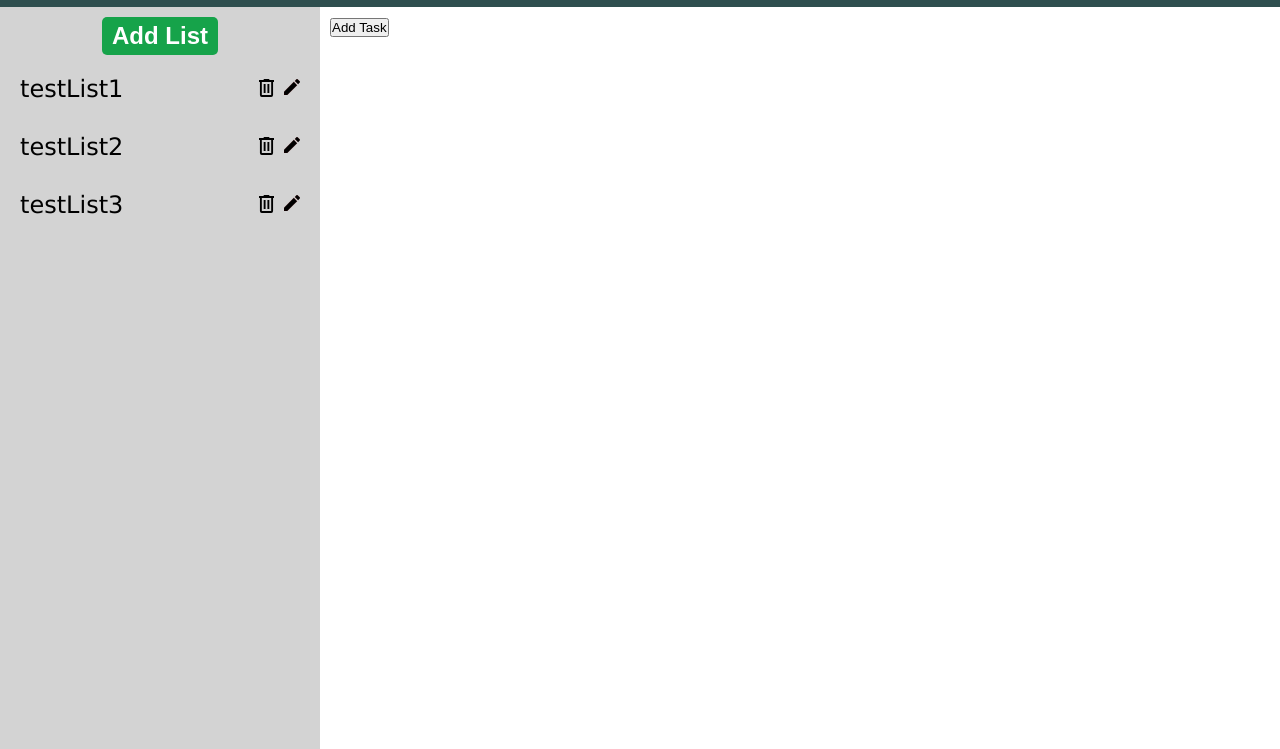
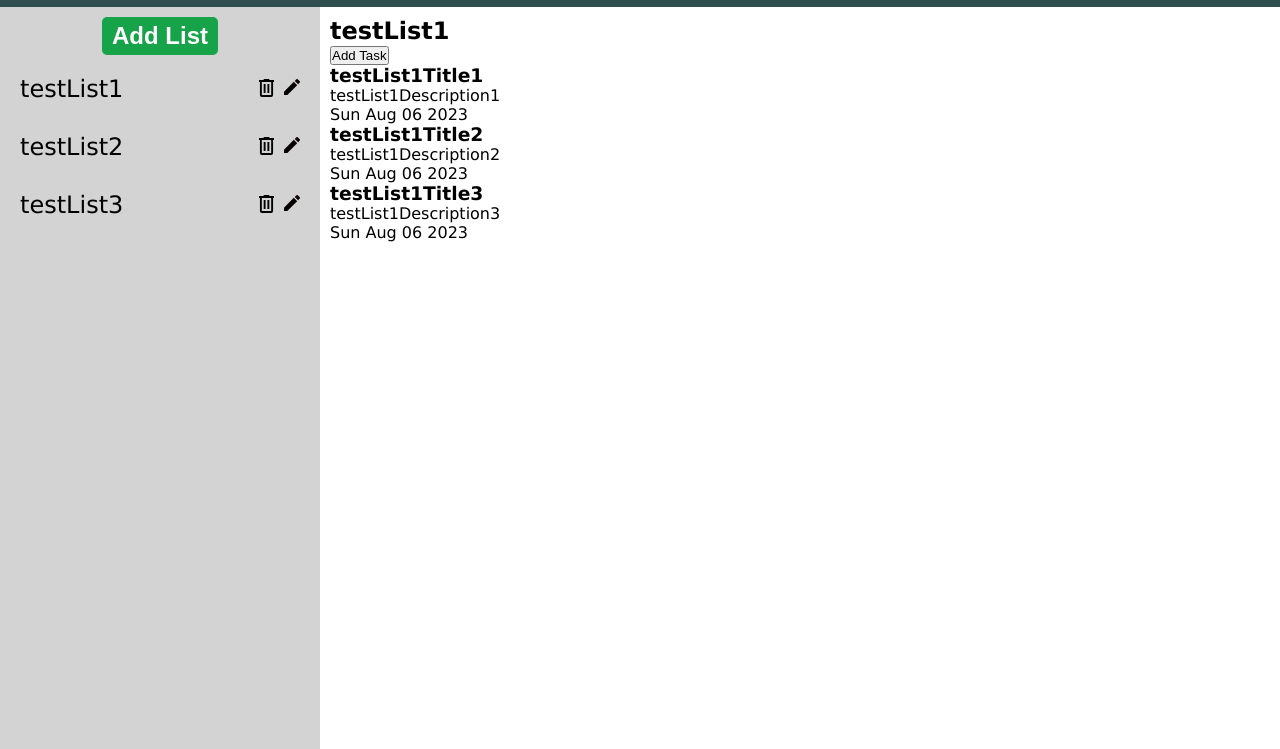
Before and after one commit to VMadhuranga/todo-list, a website built with webpack: page dist/index.html in a window 1280 px wide. Both pictures are taken after a click on the element "testList1". Shown: the part 51-800 px from the top of the page. Built offline with nearby package versions, Linux system fonts and the light colour scheme.

Commit message:
Create task content
Create task-content.js

Update task-content.js
- Create function TaskContent
  - This function will take todoList, listTask its argument
- Add click event listener to listTask
  - This will update taskContainer with relevant list name and
    it's tasks
- Create function renderTaskContainer
  - This function will get all the tasks in list return that task

Update list-content.js
- Import function TaskContent

```diff
--- a/src/index.js
+++ b/src/index.js
@@ -8,17 +8,17 @@ todoList.createList("testList1");
 todoList.createList("testList2");
 todoList.createList("testList3");
 
-todoList.createListTask("testList1", "testTitle1", "testDescription1");
-todoList.createListTask("testList1", "testTitle2", "testDescription2");
-todoList.createListTask("testList1", "testTitle3", "testDescription3");
+todoList.createListTask("testList1", "testList1Title1", "testList1Description1");
+todoList.createListTask("testList1", "testList1Title2", "testList1Description2");
+todoList.createListTask("testList1", "testList1Title3", "testList1Description3");
 
-todoList.createListTask("testList2", "testTitle1", "testDescription1");
-todoList.createListTask("testList2", "testTitle2", "testDescription2");
-todoList.createListTask("testList2", "testTitle3", "testDescription3");
+todoList.createListTask("testList2", "testList2Title1", "testList2Description1");
+todoList.createListTask("testList2", "testList2Title2", "testList2Description2");
+todoList.createListTask("testList2", "testList2Title3", "testList2Description3");
 
-todoList.createListTask("testList3", "testTitle1", "testDescription1");
-todoList.createListTask("testList3", "testTitle2", "testDescription2");
-todoList.createListTask("testList3", "testTitle3", "testDescription3");
+todoList.createListTask("testList3", "testList3Title1", "testList3Description1");
+todoList.createListTask("testList3", "testList3Title2", "testList3Description2");
+todoList.createListTask("testList3", "testList3Title3", "testList3Description3");
 
 // task.getListTask("testList2", "testTitle1").updateTask("updatedTestTitle1", "updatedTestDescription1");
 // task.deleteListTask("testList2", "testTitle2");
--- a/src/task-content.js
+++ b/src/task-content.js
@@ -1,6 +1,37 @@
 export function TaskContent(todoList, listItem) {
+    const taskContainer = document.querySelector(".task-container");
+    const taskListTitle = document.querySelector(".task-list-title");
+
     listItem.addEventListener("click", function() {
-        console.log(this.textContent);
-        console.log(todoList.getList(this.textContent));
+        taskListTitle.textContent = this.textContent;
+        if (taskContainer.children.length === 0) {
+            taskContainer.appendChild(
+            renderTaskContainer(this.textContent, todoList.getList(this.textContent)));
+        } else {
+            taskContainer.replaceChild(
+                renderTaskContainer(this.textContent, todoList.getList(this.textContent)),
+                taskContainer.children[0]);
+        }
     });
+
+    function renderTaskContainer(listItem, task) {
+        const listTask = document.createElement("div");
+
+        for (let i = 0; i < task.length; i++) {
+            const taskContent = document.createElement("div");
+            const taskTitle = document.createElement("h3");
+            const taskDescription = document.createElement("p");
+            const taskDate = document.createElement("p");
+
+            taskTitle.textContent = todoList.getListTask(listItem, task[i].title).title;
+            taskDescription.textContent = todoList.getListTask(listItem, task[i].title).description;
+            taskDate.textContent = todoList.getListTask(listItem, task[i].title).date;
+
+            taskContent.appendChild(taskTitle);
+            taskContent.appendChild(taskDescription);
+            taskContent.appendChild(taskDate);
+            listTask.appendChild(taskContent);
+        }
+        return listTask;
+    }
 }
```
Also changed, not shown: dist/index.html, dist/main.js.
